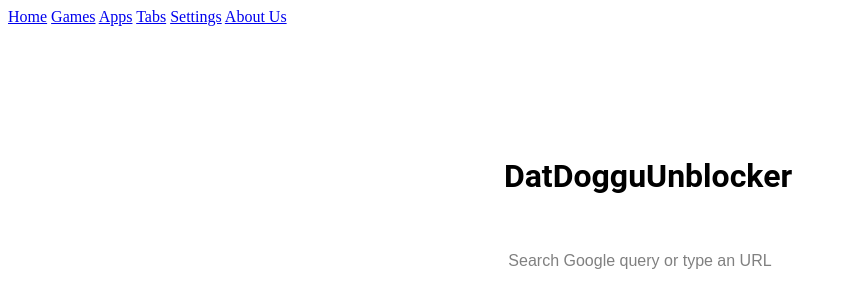
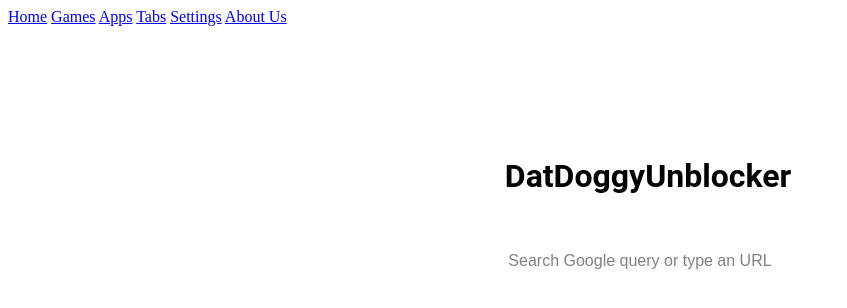
Before and after one commit to xelitezz/datdoggyunblocked, a website: page static/index.html in a window 1280 px wide. Shown: the whole page, without its empty margins (0-847 px from the left). Drawn offline with Linux system fonts and the light colour scheme.

Commit message:
Update index.html

```diff
--- a/static/index.html
+++ b/static/index.html
@@ -6,7 +6,7 @@
 	<script src="/error.js" defer></script>
 <link rel='icon' type='image/x-icon' href='p'>
 <div class='title'>
-    <h1 id='title1'>DatDogguUnblocker</h1>
+    <h1 id='title1'>DatDoggyUnblocker</h1>
 </div>
     <a href="#" onclick="showContent('about')">Home</a>
       <a href="#" onclick="showContent('skills')">Games</a>
```
